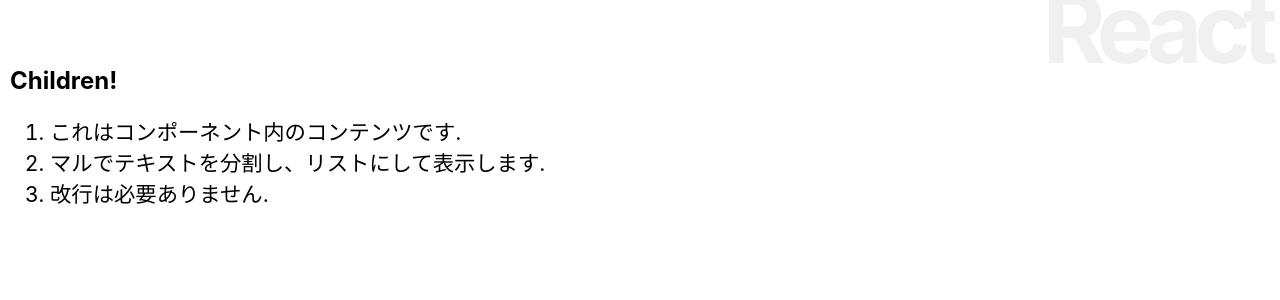
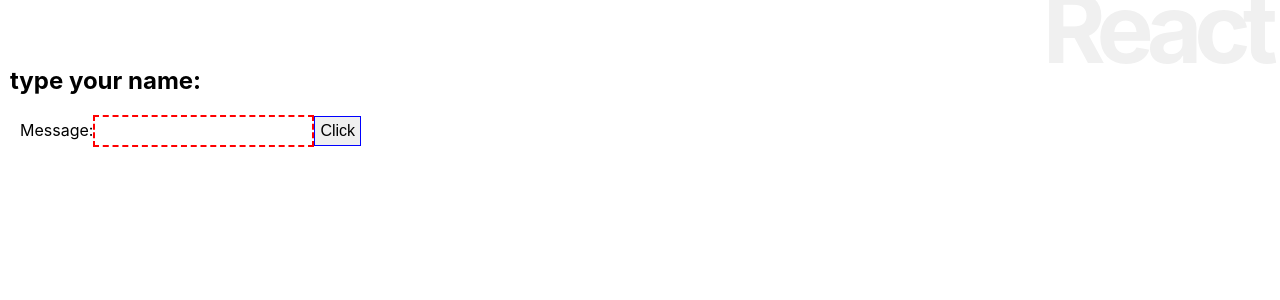
Before and after one commit to naoki1026/reactjs_nextjs, a React (Create React App) app in the folder react_app/: page / in a window 1280 px wide. Shown: the top 300 px of the page. Built offline with nearby package versions, Linux system fonts and the light colour scheme.

Commit message:
174ページまで

```diff
--- a/react_app/src/App.css
+++ b/react_app/src/App.css
@@ -14,3 +14,11 @@
     color:#666;
     font-size:16pt;
 }
+
+input:invalid {
+  border: 2px dashed red;
+}
+
+input:valid {
+  border: 1px solid blue;
+}
--- a/react_app/src/App.js
+++ b/react_app/src/App.js
@@ -1,83 +1,55 @@
-import React, { Component } from 'react';
+import React, {Component} from 'react';
 import Rect from './Rect';
 import './App.css';
-
 
 class App extends Component {
   input = '';
 
-
   msgStyle = {
-    fontSize:"20pt",
-    color:"#900",
-    margin:"20px 0px",
-    padding: "5px",
+    fontSize: '20pt',
+    color: '#900',
+    margin: '20px 0px',
+    padding: '5px',
   }
-
-
+  inputStyle = {
+    fontSize: '12pt',
+    padding: '5px',
+  }
   constructor(props){
     super(props);
     this.state = {
-      message:'type your name:'
+      message: 'type your name: '
     };
     this.doChange = this.doChange.bind(this);
     this.doSubmit = this.doSubmit.bind(this);
   }
 
-
-  doChange(event) {
+  doChange(event){
     this.input = event.target.value;
   }
 
-
-  doSubmit(event) {
+  doSubmit(event){
     this.setState({
-      message: 'Hello, ' + this.input + '!!'
+      message: 'Hello ' + this.input + '!!'
     });
     event.preventDefault();
   }
   render(){
     return <div>
       <h1>React</h1>
-      <Message title="Children!">
-        これはコンポーネント内のコンテンツです。
-        マルでテキストを分割し、リストにして表示します。
-        改行は必要ありません。
-      </Message>
+      <h2>{this.state.message}</h2>
+      <form onSubmit={this.doSubmit}>
+        <label>
+          <span style={this.inputStyle}></span>Message:
+          <input type='text' style={this.inputStyle}
+          onChange={this.doChange}
+          required pattern="[A-Za-z _,.]+" />
+          {/* required pattern="[A-Za-z _,.]+" /> */}
+        </label>
+        <input type='submit' style={this.inputStyle} value='Click' />
+      </form>
     </div>;
-  }
-
-
-}
-
-
-class Message extends Component {
-  li = {
-    fontSize:"16pt",
-    color:"#06",
-    margin:"0px",
-    padding: "0px",
-  }
-
-
-  render(){
-    let content = this.props.children;
-    let arr = content.split('。');
-    let arr2 = [];
-    for(let i = 0;i < arr.length;i++){
-      if (arr[i].trim() != ''){
-        arr2.push(arr[i]);
-      }
-    }
-    let list = arr2.map((value,key)=>(
-      <li style={this.li} key={key}>{value}.</li>)
-    );
-    return <div>
-      <h2>{this.props.title}</h2>
-      <ol>{list}</ol>
-    </div>
   }
 }
 
-
 export default App;
```
